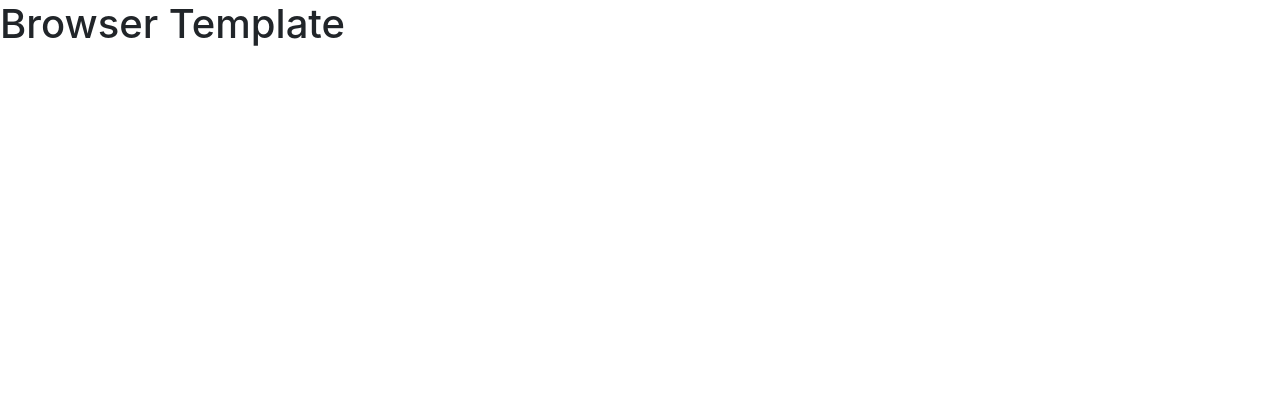
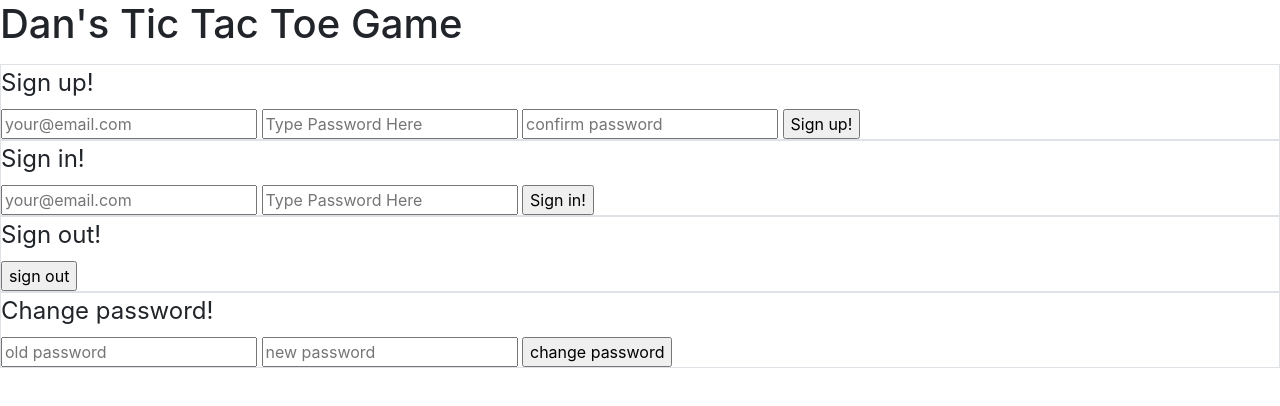
Before and after one commit to Danpowers24/tictactoeDP, a website built with webpack: page index.html in a window 1280 px wide. Built offline with nearby package versions, Linux system fonts and the light colour scheme.

Commit message:
Add html elements to index.html file
Using the ajax-auth training as a guide, I added html elements to my
index.html file.

```diff
--- a/index.html
+++ b/index.html
@@ -12,6 +12,43 @@
       <script src="public/application.js" type="text/javascript" charset="utf-8" defer></script>
     </head>
     <body>
-      <h1>Browser Template</h1>
+      <h1>Dan's Tic Tac Toe Game</h1>
+        <p id="message"></p>
+      <form id="sign-up" class="border">
+        <fieldset>
+          <legend>Sign up!</legend>
+            <input type="text" name="credentials[email]" placeholder="your@email.com">
+            <input type="password" name="credentials[password]" placeholder="Type Password Here">
+            <input type="password" name="credentials[password_confirmation]" placeholder="confirm password">
+            <input type="submit" value="Sign up!">
+        </fieldset>
+      </form>
+
+      <form id="sign-in" class="border">
+        <fieldset>
+          <legend>Sign in!</legend>
+            <input type="text" name="credentials[email]" placeholder="your@email.com">
+            <input type="password" name="credentials[password]" placeholder="Type Password Here">
+            <input type="submit" value="Sign in!">
+        </fieldset>
+      </form>
+
+      <form id="sign-out" class="border">
+        <fieldset>
+          <legend>Sign out!</legend>
+            <!-- <input type="password" name="passwords[old]" placeholder="old password">
+            <input type="password" name="passwords[new]" placeholder="new password"> -->
+            <input type="submit" value="sign out">
+        </fieldset>
+      </form>
+
+      <form id="change-password" class="border">
+        <fieldset>
+          <legend>Change password!</legend>
+            <input type="password" name="passwords[old]" placeholder="old password">
+            <input type="password" name="passwords[new]" placeholder="new password">
+            <input type="submit" value="change password">
+        </fieldset>
+      </form>
     </body>
 </html>
```
